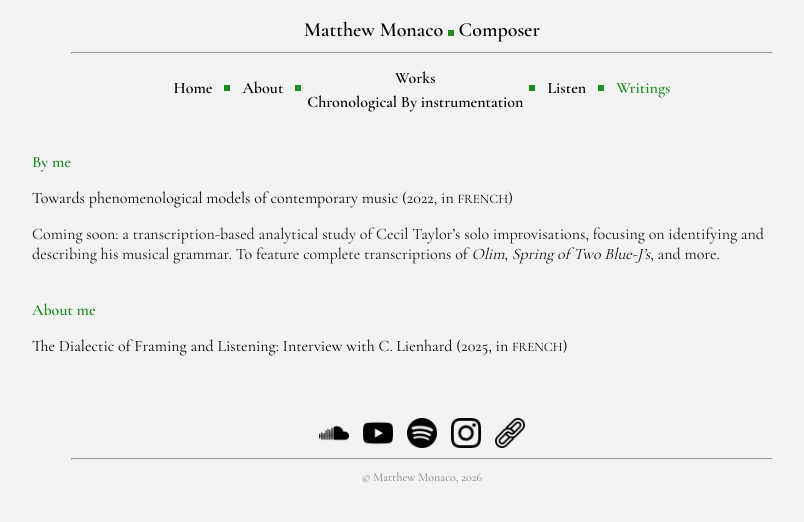
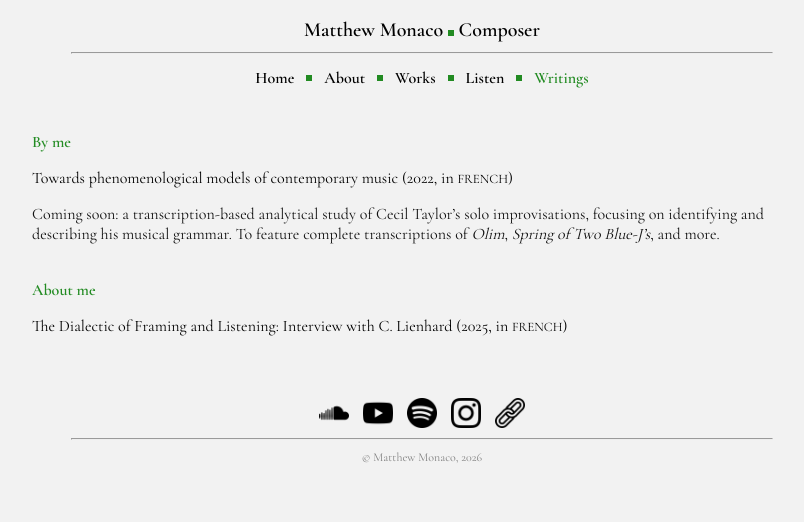
Before and after one commit to matthew-monaco/matthew-monaco.github.io, a Jekyll site: the page built from writings.md, in a window 1280 px wide. Shown: the top 522 px of the page, without its empty margins (218-1022 px from the left). Built offline with Jekyll 4.4.1, drawn with Linux system fonts in a browser that asks for light colours.

Commit message:
Update default.html

```diff
--- a/_layouts/default.html
+++ b/_layouts/default.html
@@ -42,27 +43,26 @@ document.addEventListener("DOMContentLoaded", () => {
     <nav class="site-nav">
 
       <a href="/" class="nav-link {% if page.url == '/' %}active{% endif %}">Home</a>
-      <span class="nav-dot"></span>
+      <span class="nav-dot">▪</span>
 
       <a href="/about" class="nav-link {% if page.url contains 'about' %}active{% endif %}">About</a>
-      <span class="nav-dot"></span>
+      <span class="nav-dot">▪</span>
 
-      <!-- DROPDOWN -->
-    <div class="nav-dropdown">
-  <span class="nav-link {% if page.url contains 'works' %}active{% endif %}">
+      <div class="works-dropdown">
+  <button class="nav-link works-toggle {% if page.url contains 'works' %}active{% endif %}" type="button">
     Works
-  </span>
+  </button>
 
-  <div class="dropdown-content">
-    <a href="/works_chronological">Chronological</a>
-    <a href="/works_by_instrumentation">By instrumentation</a>
+  <div class="works-menu">
+    <a href="/works_chronological" class="works-item">Chronological</a>
+    <a href="/works_by_instrumentation" class="works-item">By instrumentation</a>
   </div>
 </div>
 
-      <span class="nav-dot"></span>
+<span class="nav-dot">▪</span>
 
       <a href="/listen" class="nav-link {% if page.url contains 'listen' %}active{% endif %}">Listen</a>
-      <span class="nav-dot"></span>
+      <span class="nav-dot">▪</span>
 
       <a href="/writings" class="nav-link {% if page.url contains 'writings' %}active{% endif %}">Writings</a>
 
```
Also changed, not shown: other parts of _layouts/default.html (+11 -10 lines).
